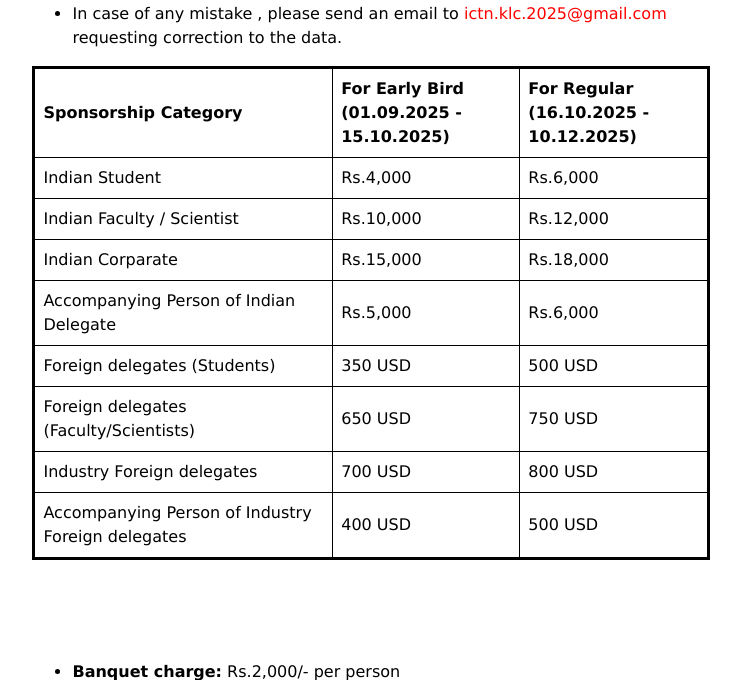
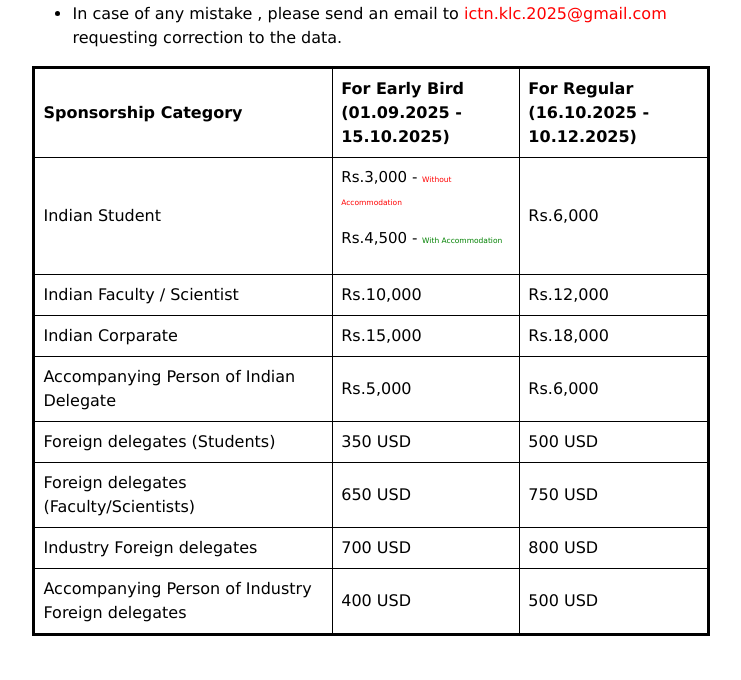
Before and after one commit to ictn-klc-2025/ictn2025, a Django app: page /registration in a window 1280 px wide. Shown: the part 552-1232 px from the top of the page, without its empty margins (269-1010 px from the left). Run offline with Django 4.2, Linux system fonts and the light colour scheme; some libraries are stand-ins or nearby versions.

Commit message:
updating indian students registration fee

```diff
--- a/templates/registration.html
+++ b/templates/registration.html
@@ -48,7 +48,10 @@
                     <tbody>
                         <tr>
                         <td style="border: 1px solid black; padding: 8px;">Indian Student</td>
-                        <td style="border: 1px solid black; padding: 8px;">Rs.4,000</td>
+                        <td style="border: 1px solid black; padding: 8px;">
+                            <p>Rs.3,000 - <span style="font-size: 50%; color: red;">Without Accommodation</span></p>
+                            <p>Rs.4,500 - <span style="font-size: 50%; color: green;">With Accommodation</span></p>
+                          </td>
                         <td style="border: 1px solid black; padding: 8px;">Rs.6,000</td>
                         </tr>
                         <tr>
```
